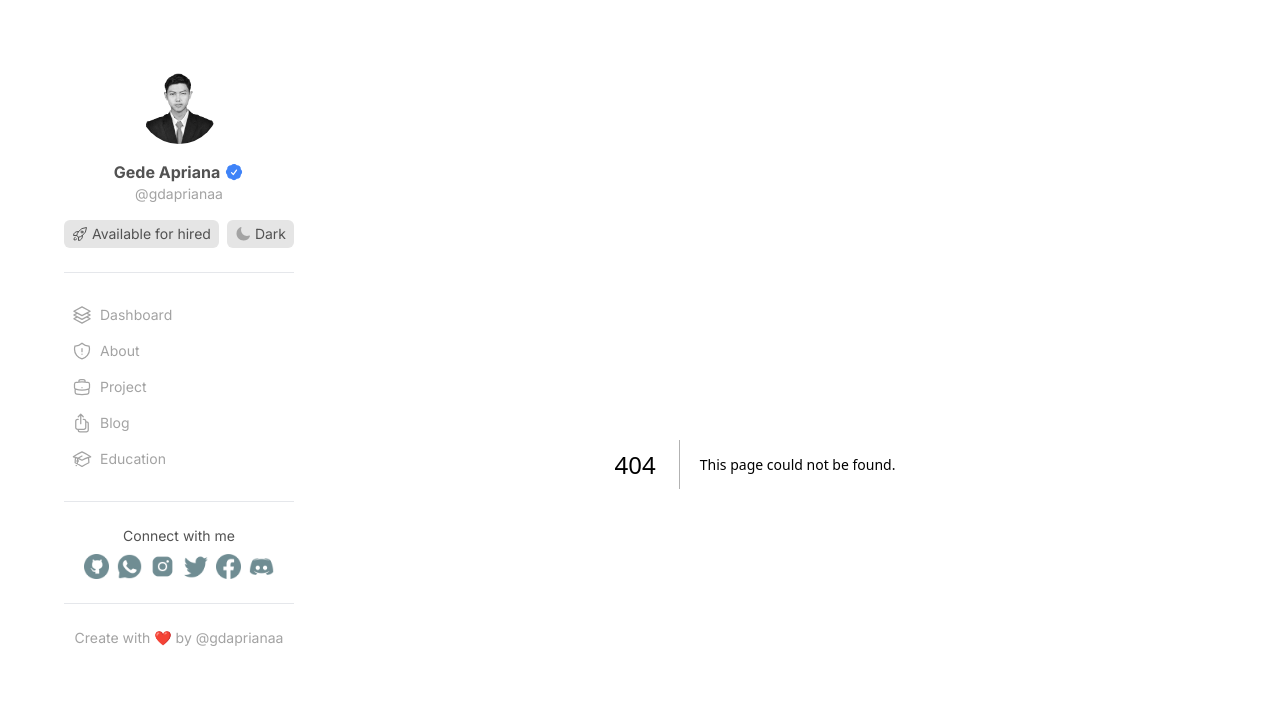
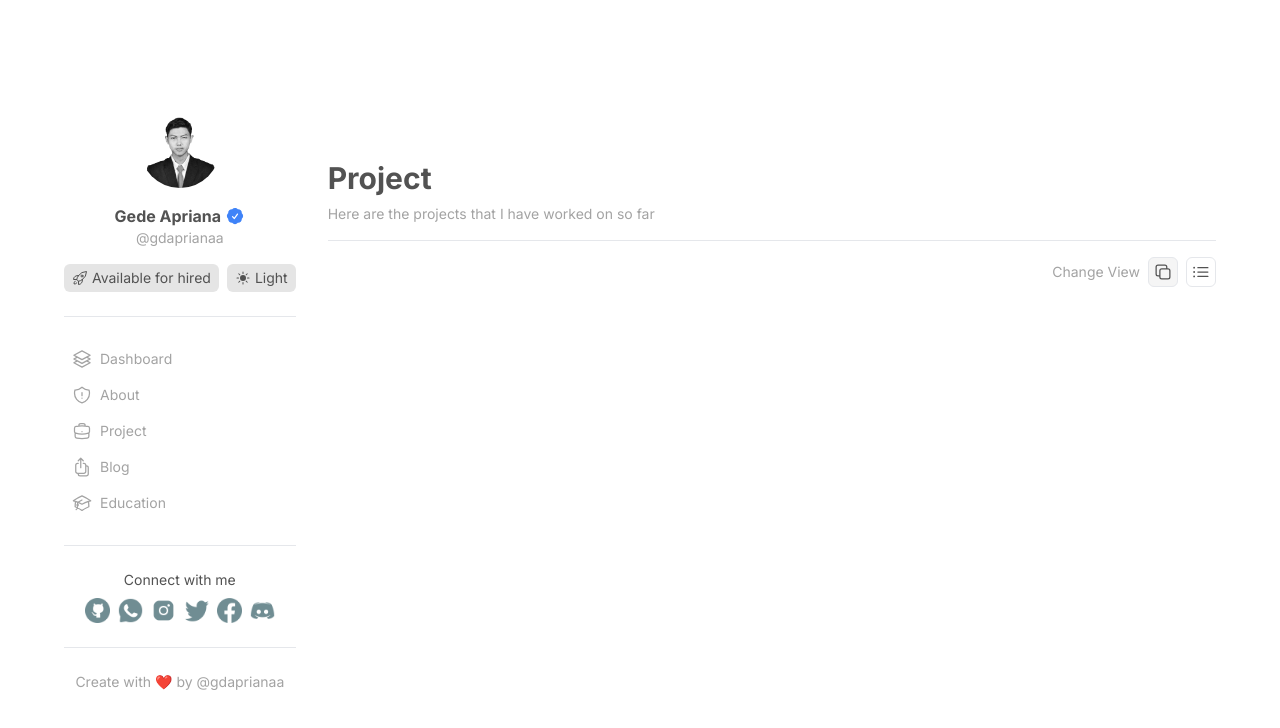
Before and after one commit to gdapriana/personal-portfolio, a Next.js app: page /project in a window 1280 px wide. Before the commit this address had no page. Shown: the top 728 px of the page. Built offline with nearby package versions, Linux system fonts and the light colour scheme.

Commit message:
project page init

```diff
--- a/src/app/layout.tsx
+++ b/src/app/layout.tsx
@@ -1,38 +1,35 @@
-import type { Metadata } from 'next'
-import { Inter } from 'next/font/google'
-import './globals.css'
-import Sidebar from '@/components/sidebar/Sidebar'
+import type { Metadata } from "next";
+import { Inter } from "next/font/google";
+import "./globals.css";
+import Sidebar from "@/components/sidebar/Sidebar";
 import { ThemeProvider } from "@/providers/theme-provider";
 
-
-const inter = Inter({ subsets: ['latin'] })
+const inter = Inter({ subsets: ["latin"] });
 
 export const metadata: Metadata = {
-  title: 'Create Next App',
-  description: 'Generated by create next app',
-}
+	title: "Create Next App",
+	description: "Generated by create next app",
+};
 
 export default function RootLayout({
 	children,
 }: {
-  children: React.ReactNode
+	children: React.ReactNode;
 }) {
 	return (
 		<html lang="en">
 			<body className={inter.className}>
-        <ThemeProvider  attribute="class" defaultTheme="system" enableSystem>
-        <main className="w-full h-screen dark:bg-neutral-900 p-8 lg:p-16 flex justify-center items-start">
-          <div className="w-full h-full max-w-6xl flex">
+				<ThemeProvider attribute="class" defaultTheme="system" enableSystem>
+					<main className="w-full h-screen dark:bg-neutral-900 p-8 sm:p-16 flex justify-center items-start">
+						<div className="w-full h-full max-w-6xl gap-8 flex">
 							<div className="h-full hidden sm:flex">
 								<Sidebar />
 							</div>
-            <div className="flex-1">
-              {children}
-            </div>
+							<div className="flex-1 py-16 sm:py-24">{children}</div>
 						</div>
 					</main>
 				</ThemeProvider>
 			</body>
 		</html>
-  )
+	);
 }
--- /dev/null
+++ b/src/app/project/page.tsx
@@ -0,0 +1,50 @@
+"use client";
+import { useState } from "react";
+import { Square2StackIcon, ListBulletIcon } from "@heroicons/react/24/outline";
+
+const metadata: any = {
+	title: "Project",
+	subtitle: "Here are the projects that I have worked on so far",
+};
+
+export default function Project() {
+	const [view, setView] = useState("card");
+	return (
+		<div className="w-full h-full">
+			<Header />
+			<Divider />
+			<ViewButton />
+		</div>
+	);
+}
+
+const Header = () => {
+	return (
+		<header className="flex flex-col justify-center items-start gap-2">
+			<h1 className="text-3xl text-neutral-600 font-bold">{metadata.title}</h1>
+			<p className="text-sm text-neutral-400">{metadata.subtitle}</p>
+		</header>
+	);
+};
+
+const ViewButton = () => {
+	return (
+		<div className="w-full flex justify-end items-center gap-2">
+			<p className="text-sm text-neutral-400">Change View</p>
+			<div
+				data-tooltip-target="cardview-tooltip"
+				className="border p-1 rounded-md text-neutral-600 cursor-pointer bg-neutral-100"
+			>
+				<Square2StackIcon className="w-5" />
+			</div>
+
+			<div className="border p-1 rounded-md text-neutral-600 cursor-pointer">
+				<ListBulletIcon className="w-5" />
+			</div>
+		</div>
+	);
+};
+
+const Divider = () => {
+	return <div className="w-full border-b my-4"></div>;
+};
--- a/src/components/sidebar/Sidebar.tsx
+++ b/src/components/sidebar/Sidebar.tsx
@@ -1,4 +1,4 @@
-"use client"
+"use client";
 import profile from "@/assets/images/apriana.png";
 import { RocketLaunchIcon } from "@heroicons/react/24/outline";
 import { CheckBadgeIcon, MoonIcon, SunIcon } from "@heroicons/react/24/solid";
@@ -15,8 +15,8 @@ import DiscordIcon from "@/assets/images/discord.png";
 
 export default function Sidebar() {
 	return (
-		<div className="w-full h-full my-auto<<<< flex flex-col gap-4">
-   		<Header />
+		<div className="w-full h-full justify-center items-center flex flex-col gap-4">
+			<Header />
 			<Divider />
 			<Navigation />
 			<Divider />
@@ -32,7 +32,7 @@ const metadata: {
 	tag: string;
 	hired: boolean;
 	navigations: { name: string; path: string; icon?: string }[];
-	social: {name: string; path: string, icon?: any}[];
+	social: { name: string; path: string; icon?: any }[];
 	footer: string;
 } = {
 	name: "Gede Apriana",
@@ -66,14 +66,34 @@ const metadata: {
 		},
 	],
 	social: [
-		{name: "github", path: "https://github.com/icequeenwand", icon: GithubIcon},
-		{name: "whatsapp", path: "wa.me/6281339486902", icon: WhatsappIcon},
-		{name: "instagram", path: "https://instagram.com/gdaprianaa", icon: InstagramIcon},
-		{name: "twitter", path: "https://twitter.com/gdaprianaa", icon: TwitterIcon},
-		{name: "facebook", path: "https://facebook.com/gdapriana", icon: FacebookIcon},
-		{name: "discord", path: "https://github.com/icequeenwand", icon: DiscordIcon},
+		{
+			name: "github",
+			path: "https://github.com/icequeenwand",
+			icon: GithubIcon,
+		},
+		{ name: "whatsapp", path: "wa.me/6281339486902", icon: WhatsappIcon },
+		{
+			name: "instagram",
+			path: "https://instagram.com/gdaprianaa",
+			icon: InstagramIcon,
+		},
+		{
+			name: "twitter",
+			path: "https://twitter.com/gdaprianaa",
+			icon: TwitterIcon,
+		},
+		{
+			name: "facebook",
+			path: "https://facebook.com/gdapriana",
+			icon: FacebookIcon,
+		},
+		{
+			name: "discord",
+			path: "https://github.com/icequeenwand",
+			icon: DiscordIcon,
+		},
 	],
-	footer: "Create with ❤️ by"
+	footer: "Create with ❤️ by",
 };
 
 const Header = () => {
@@ -93,7 +113,9 @@ const Header = () => {
 				<h1 className="text-neutral-600 dark:text-neutral-200 text-base font-bold flex gap-1">
 					{metadata.name} <CheckBadgeIcon className="w-5 text-blue-500" />
 				</h1>
-				<p className="text-sm text-neutral-400 dark:text-neutral-500">{metadata.tag}</p>
+				<p className="text-sm text-neutral-400 dark:text-neutral-500">
+					{metadata.tag}
+				</p>
 			</div>
 			<div className="w-full flex justify-between gap-2 items-center">
 				<p className="text-sm bg-neutral-200 dark:bg-neutral-800 px-2 py-1 rounded-md text-neutral-600 dark:text-neutral-400 flex gap-1">
@@ -101,8 +123,12 @@ const Header = () => {
 					Available for hired
 				</p>
 				<div className="flex cursor-pointer bg-neutral-200 dark:bg-neutral-800 px-2 py-1 rounded-md">
-					<div className="text-neutral-600 dark:text-neutral-400 text-sm flex gap-1" onClick={() => setTheme(theme === "dark" ? "light" : "dark")}>
-						{theme === "light" ? <div className="flex gap-1 justify-center items-center"><SunIcon className="w-4 text-neutral-400" />Light</div> : <div className="flex gap-1 justify-center items-center"><MoonIcon className="w-4 text-neutral-400" />Dark</div>}
+					<div
+						className="text-neutral-600 dark:text-neutral-400 text-sm flex gap-1"
+						onClick={() => setTheme(theme === "dark" ? "light" : "dark")}
+					>
+						<SunIcon className="w-4" />
+						Light
 					</div>
 				</div>
 			</div>
@@ -153,21 +179,23 @@ const SocialMedia = () => {
 						<Link key={index} href={item.path}>
 							<Image width={25} src={item.icon} alt={item.name} />
 						</Link>
-					)
+					);
 				})}
 			</div>
 		</div>
-	)
-}
+	);
+};
 
 const Footer = () => {
 	return (
 		<div className="w-full flex justify-center items-center">
-			<p className="text-sm text-neutral-400">{metadata.footer} {metadata.tag}</p>
+			<p className="text-sm text-neutral-400">
+				{metadata.footer} {metadata.tag}
+			</p>
 		</div>
 	);
-}
+};
 
 const Divider = () => {
 	return <div className="w-full my-2 border-b dark:border-neutral-800"></div>;
-}
+};
```
Lines whose indentation alone changed are shown as unchanged.
